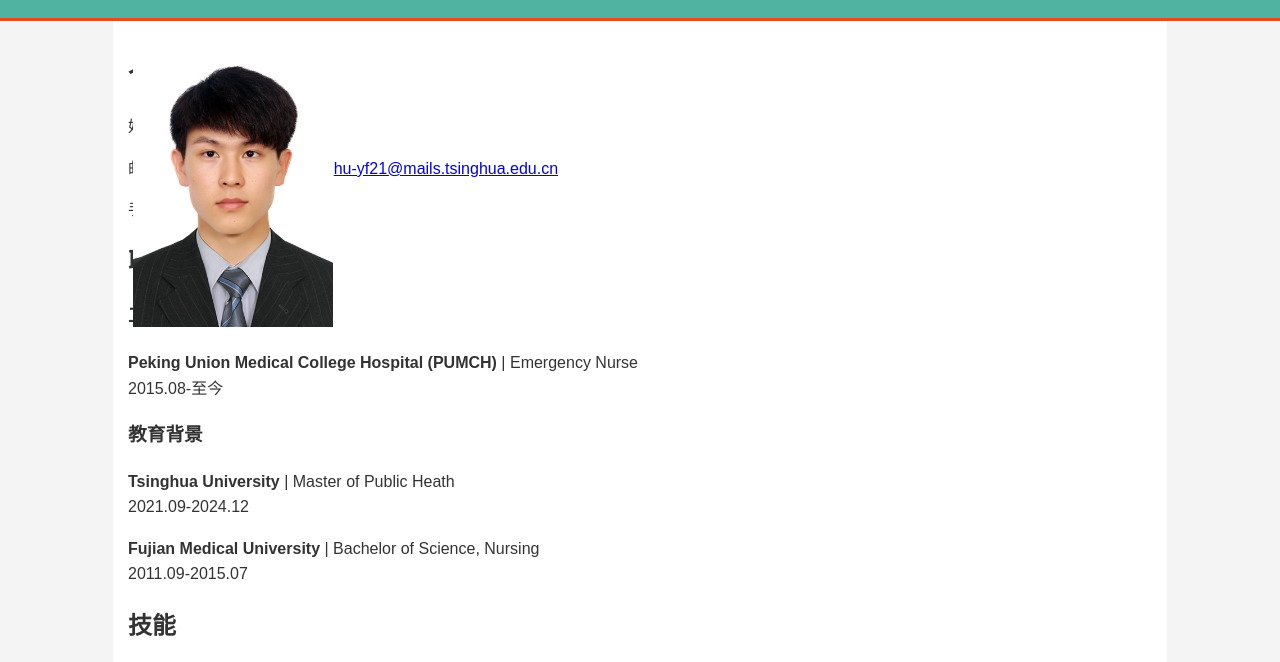
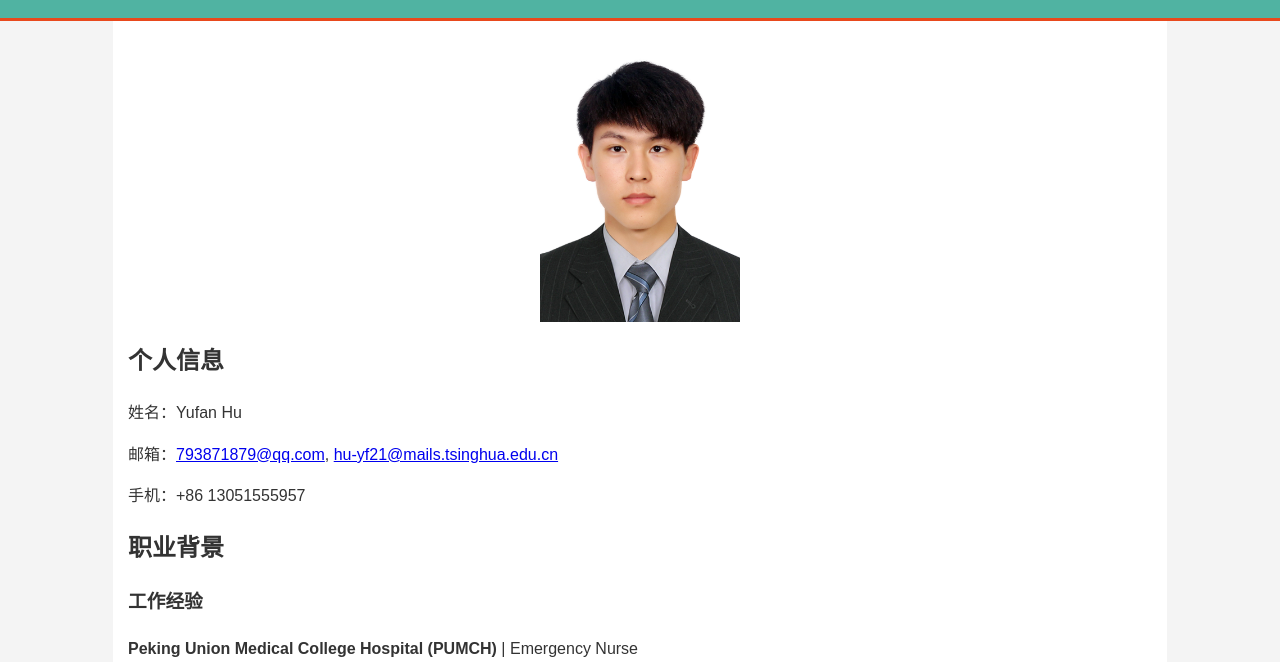
Before and after one commit to Alexhuyufan/yufan-hu-CV, a plain HTML site: page index.html in a window 1280 px wide. Shown: the part 106-768 px from the top of the page. Drawn offline with Linux system fonts and the light colour scheme.

Commit message:
Update index.html

```diff
--- a/index.html
+++ b/index.html
@@ -42,7 +42,6 @@
         .main {
             padding: 15px;
             background: #fff;
-            position: relative; /* 添加相对定位 */
         }
         .main h1 {
             text-align: center;
@@ -58,14 +57,11 @@
             padding: 10px;
             margin-top: 20px;
         }
-        /* 调整照片样式 */
-        img#yufan-photo {
-            position: absolute; /* 绝对定位 */
-            top: 0; /* 距离顶部 */
-            left: 0; /* 距离左侧 */
-            width: 200px; /* 设置宽度 */
-            height: auto; /* 让高度自适应 */
-            margin: 20px; /* 设置外边距 */
+        #yufan-photo {
+            width: 200px; /* 调整图片宽度 */
+            height: auto;
+            display: block;
+            margin: 0 auto 20px; /* 将图片置于文章上方并水平居中 */
         }
     </style>
 </head>
```
